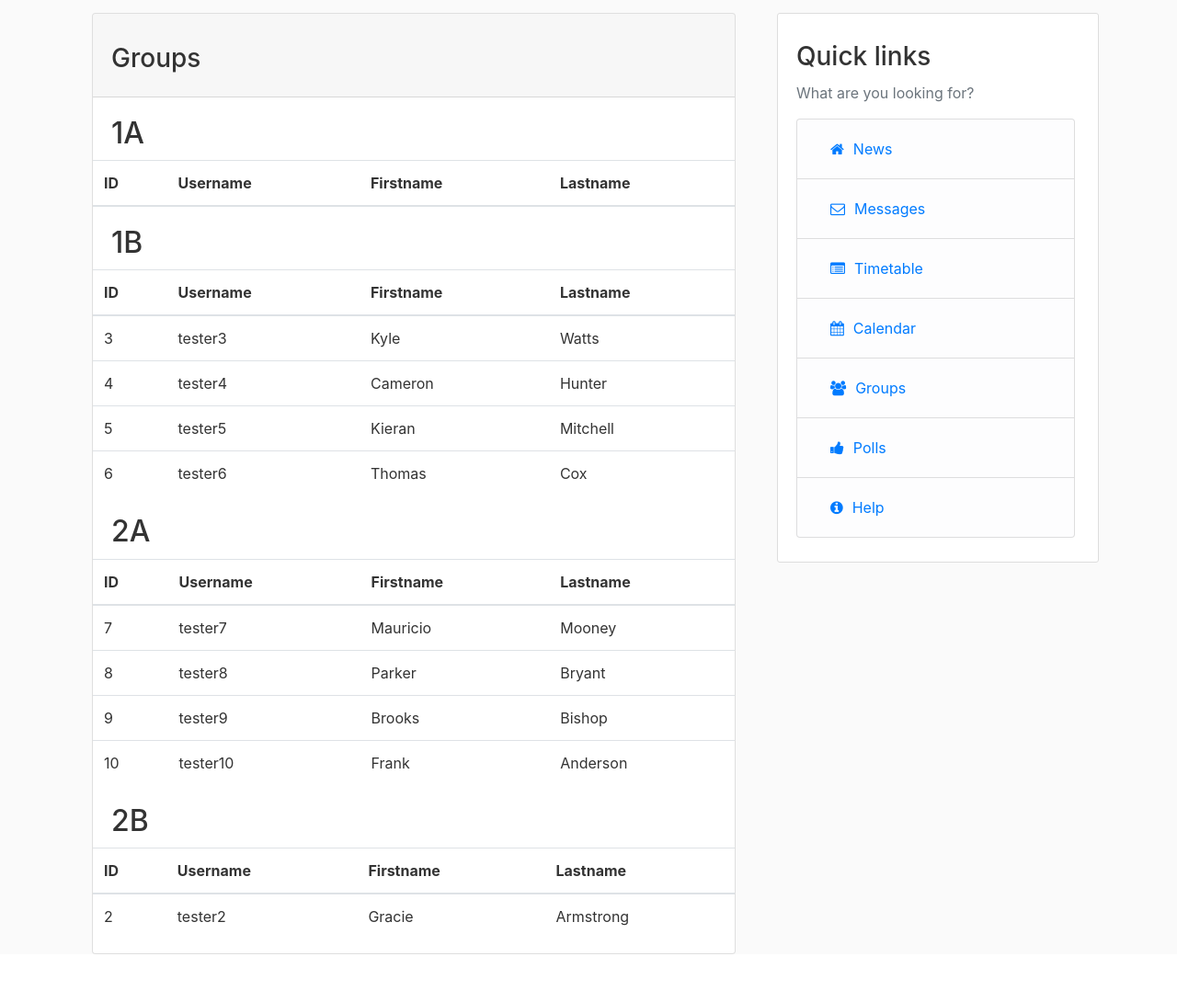
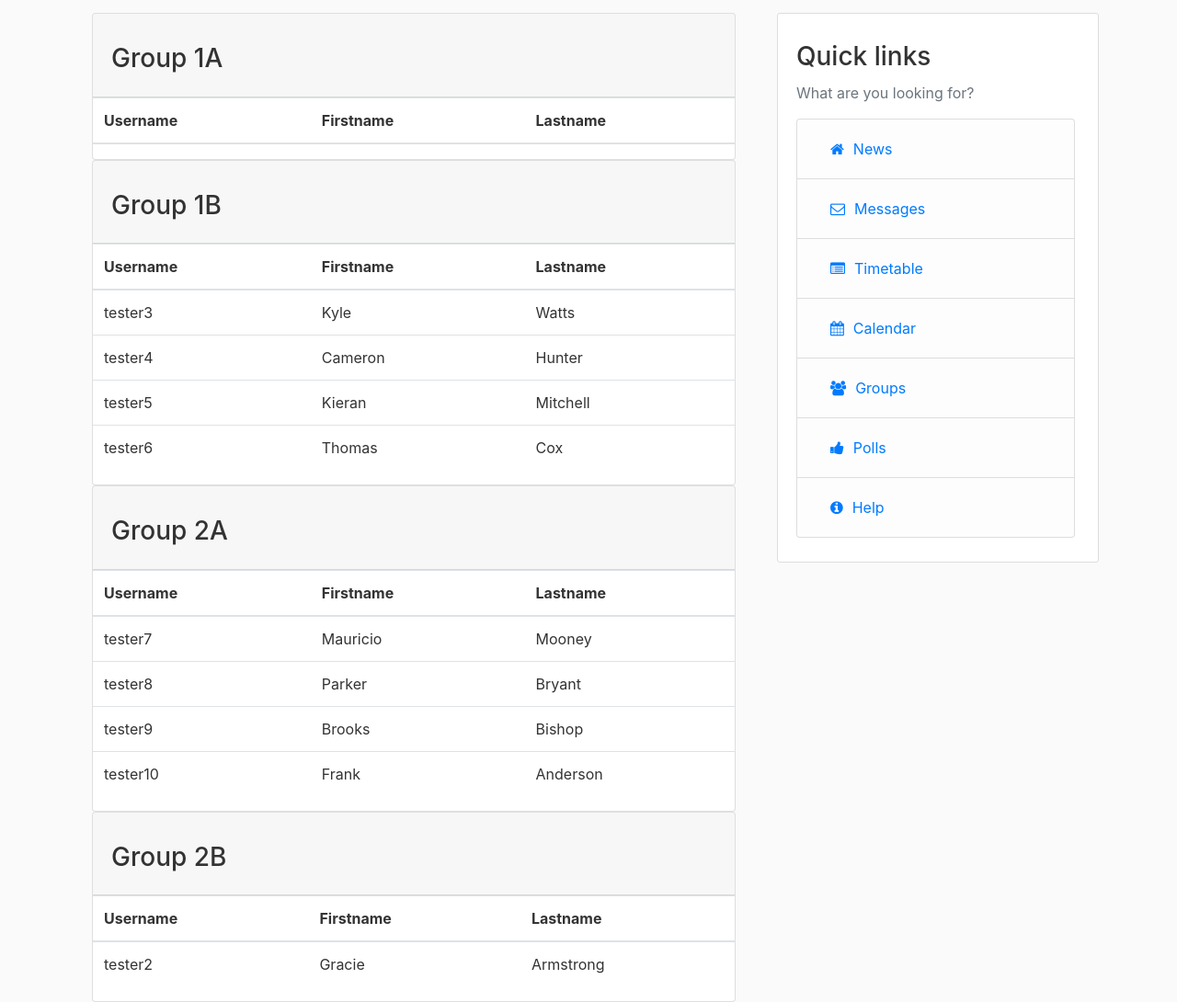
Before and after one commit to qlma/app, a Django app: page /groups/ in a window 1280 px wide. Shown: the part 66-1156 px from the top of the page at 92% size. Before the commit the page ends 1104 px from the top, so only its background shows below. Run offline with Django 3.2, Linux system fonts and the light colour scheme; data comes from the database, SQL or seed files in the repository; lists and menus that the app fills with data are empty; parts of the project's set-up code (start-up, migrations or seed data) failed here and were passed over; some libraries are stand-ins or nearby versions.

Commit message:
Modifying groups related views

```diff
--- a/users/templates/admin/manage_group.html
+++ b/users/templates/admin/manage_group.html
@@ -1,6 +1,5 @@
 {% extends "base.html" %}
 {% block content %}
-    <h1>Group {{ object.name }}</h1>
     <section class="content">
         <div class="container-fluid">
 
@@ -8,7 +7,7 @@
             <div class="col-12">
                 <div class="card">
                 <div class="card-header">
-                    <h3 class="card-title">Users</h3>
+                    <h3 class="card-title">Group {{ group.name }}</h3>
                 </div>
                 <!-- /.card-header -->
                 <div class="card-body table-responsive p-0">
--- a/users/templates/groups/groups.html
+++ b/users/templates/groups/groups.html
@@ -5,23 +5,19 @@
     <section class="content">
       <div class="container-fluid">
 
+        {% for group in groups %}
         <div class="row">
           <div class="col-12">
             <div class="card">
               <div class="card-header">
-                <h3 class="card-title">Groups</h3>
+                <h3 class="card-title">Group {{ group.name }}</h3>
               </div>
               <!-- /.card-header -->
 
               <div class="card-body table-responsive p-0">
-                {% for group in groups %}
-                <div style="padding-left: 20px;">
-                  <h2>{{ group.name }}</h2>
-                </div>
                 <table class="table table-hover text-nowrap">
                   <thead>
                     <tr>
-                      <th>ID</th>
                       <th>Username</th>
                       <th>Firstname</th>
                       <th>Lastname</th>
@@ -30,15 +26,15 @@
                   <tbody>
                     {% for user in group.user_set.all %}
                     <tr>
-                      <td>{{ user.id }}</td>
                       <td>{{ user.username }}</td>
                       <td>{{ user.first_name }}</td>
                       <td>{{ user.last_name }}</td>
                     </tr>
                     {% endfor %}
+
                   </tbody>
                 </table>
-                {% endfor %}
+
               </div>
 
               <!-- /.card-body -->
@@ -46,6 +42,7 @@
             <!-- /.card -->
           </div>
         </div>
+        {% endfor %}
       </div>
     </section>
     <!-- /.content -->
--- a/users/views.py
+++ b/users/views.py
@@ -138,7 +138,7 @@ def manage_groups(request):
 def manage_group(request, group_id):
     group = get_object_or_404(Group, id=group_id)
     users = CustomUser.objects.filter(groups__name=group.name)
-    return render(request,"admin/manage_group.html", { "users": users })
+    return render(request,"admin/manage_group.html", { "group": group, "users": users })
 
 def groups(request):
     groups=Group.objects.all()
```
Also changed, not shown: users/templates/admin/manage_groups.html (+15 -7 lines).
